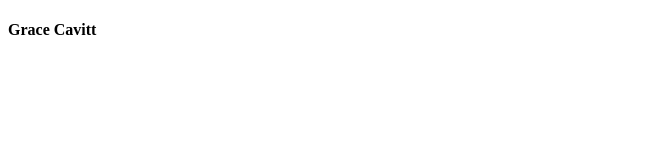
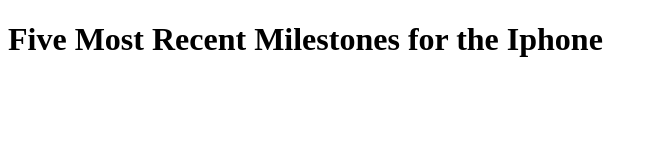
Before and after one commit to gracecavitt/html-exam, a plain HTML site: page index.html in a window 1280 px wide. Shown: the whole page, without its empty margins (0-658 px from the left). Drawn offline with Linux system fonts and the light colour scheme.

Commit message:
Update index.html

```diff
--- a/index.html
+++ b/index.html
@@ -6,6 +6,7 @@
     <title>Document</title>
 </head>
 <body>
-    <h4>Grace Cavitt</h4>
+
+    <h1> Five Most Recent Milestones for the Iphone</h1>
 </body>
 </html>
```
